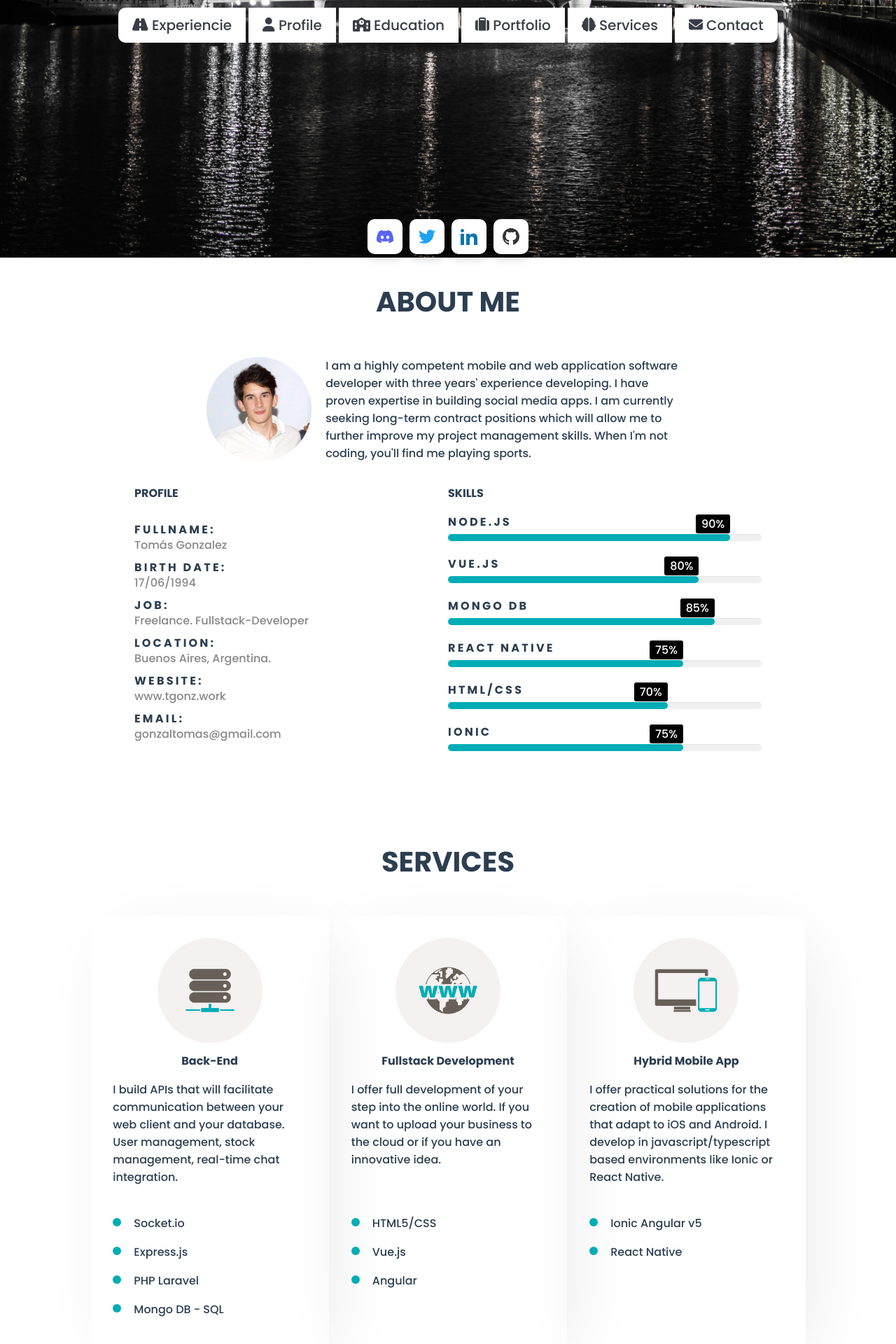
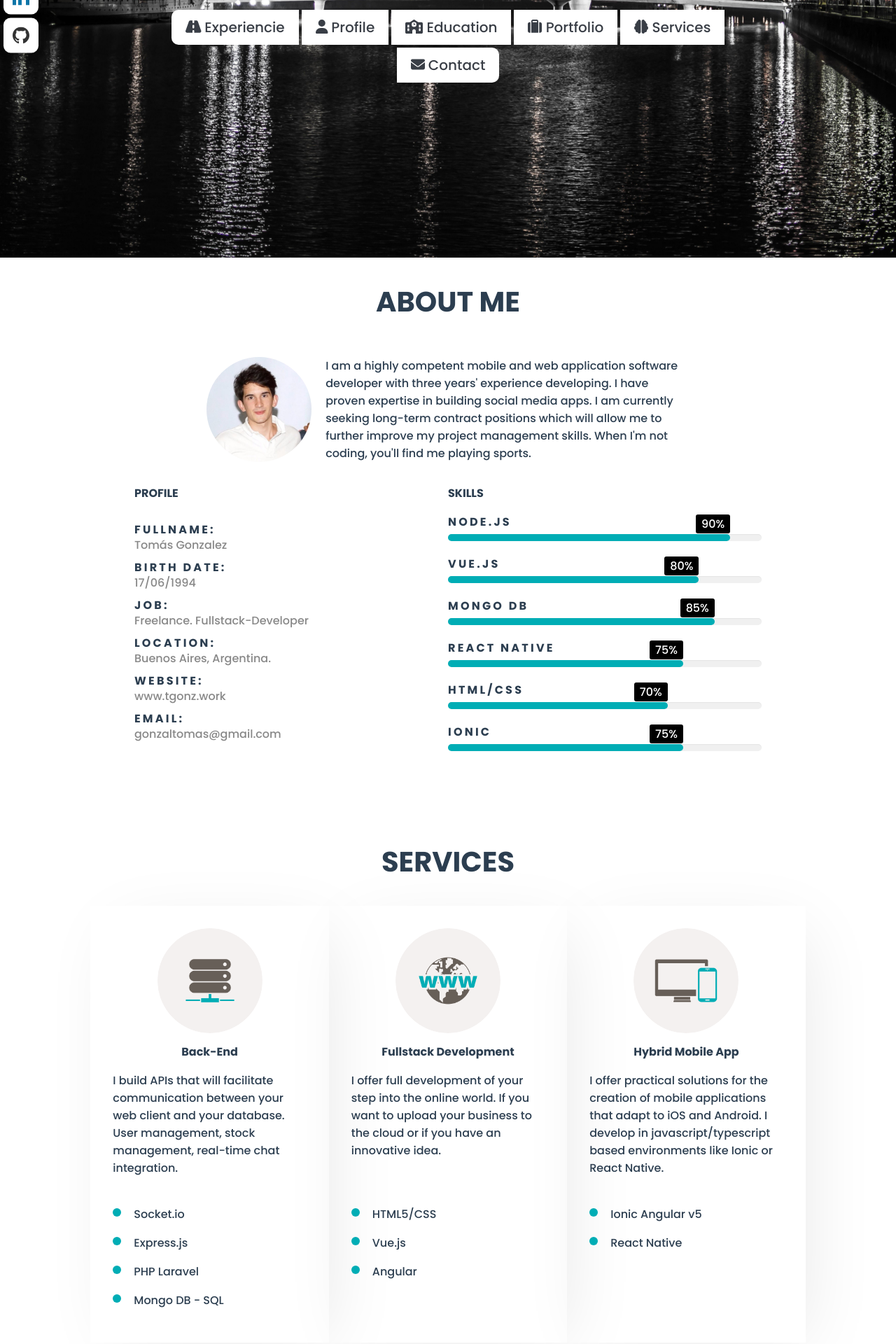
Before and after one commit to Atosito/Personal-Dev-Web-, a Vue app: page / in a window 1280 px wide. Shown: the part 432-2352 px from the top of the page at 70% size. Built offline with nearby package versions, Linux system fonts and the light colour scheme.

Commit message:
Adding sticky social buttons

```diff
--- a/src/components/ServiceCard.vue
+++ b/src/components/ServiceCard.vue
@@ -16,13 +16,13 @@ export default {
                     title: "Fullstack Development",
                     text: "I offer full development of your step into the online world. If you want to upload your business to the cloud or if you have an innovative idea.",
                     imgPath: "./web.png",
-                    list: ["HTML5/CSS","Vue.js","Angular"]
+                    list: ["HTML5/CSS", "Vue.js", "Angular"]
                 },
                 {
                     title: "Hybrid Mobile App",
                     text: "I offer practical solutions for the creation of mobile applications that adapt to iOS and Android. I develop in javascript/typescript based environments like Ionic or React Native.",
                     imgPath: "./mobile.png",
-                    list: ["Ionic Angular v5","React Native"]
+                    list: ["Ionic Angular v5", "React Native"]
                 },
 
             ]
@@ -38,10 +38,10 @@ export default {
 
         <div v-for="service in services" class="serviceCard">
             <img :src="service.imgPath" class="img">
-            <h2>{{service.title}}</h2>
-            <p class="card-text">{{service.text}}</p>
+            <h2>{{ service.title }}</h2>
+            <p class="card-text">{{ service.text }}</p>
             <ul style="text-align:start;">
-                <li v-for="item in service.list"> {{item}}</li>
+                <li v-for="item in service.list"> {{ item }}</li>
             </ul>
         </div>
 
@@ -55,9 +55,11 @@ h1 {
     width: 100%;
     font-size: clamp(1.5em, 5vw, 2.5em);
 }
+
 h2 {
     font-size: clamp(1em, 5vw, 1em);
 }
+
 .card-text {
     text-overflow: ellipsis;
     min-height: 175px;
@@ -72,7 +74,7 @@ h2 {
     flex-direction: row;
     flex-wrap: wrap;
     width: 90vw;
-    margin: auto;
+       margin: 0 auto;
 }
 
 .serviceCard {
@@ -93,6 +95,7 @@ h2 {
     margin: auto;
     object-fit: cover;
 }
+
 ul {
     display: block;
     margin-left: -10px;
--- a/src/components/WelcomeCard.vue
+++ b/src/components/WelcomeCard.vue
@@ -151,6 +151,7 @@ button i {
 
 .multi-button {
   margin: auto;
+      width: 90%;
 }
 
 .multi-button:hover button {
@@ -179,10 +180,15 @@ button i {
 	align-items: center;
 }
 .social-links {
-	display: flex;
+	/* display: flex;
     justify-content: center;
     align-self: flex-end;
-    margin: 0 auto !important;
+    margin: 0 auto !important; */
+     position: fixed;
+  top: 50%;
+  -webkit-transform: translateY(-50%);
+  -ms-transform: translateY(-50%);
+  transform: translateY(-50%);
 }
 
 .social-btn {
```
Lines whose indentation alone changed are shown as unchanged.
